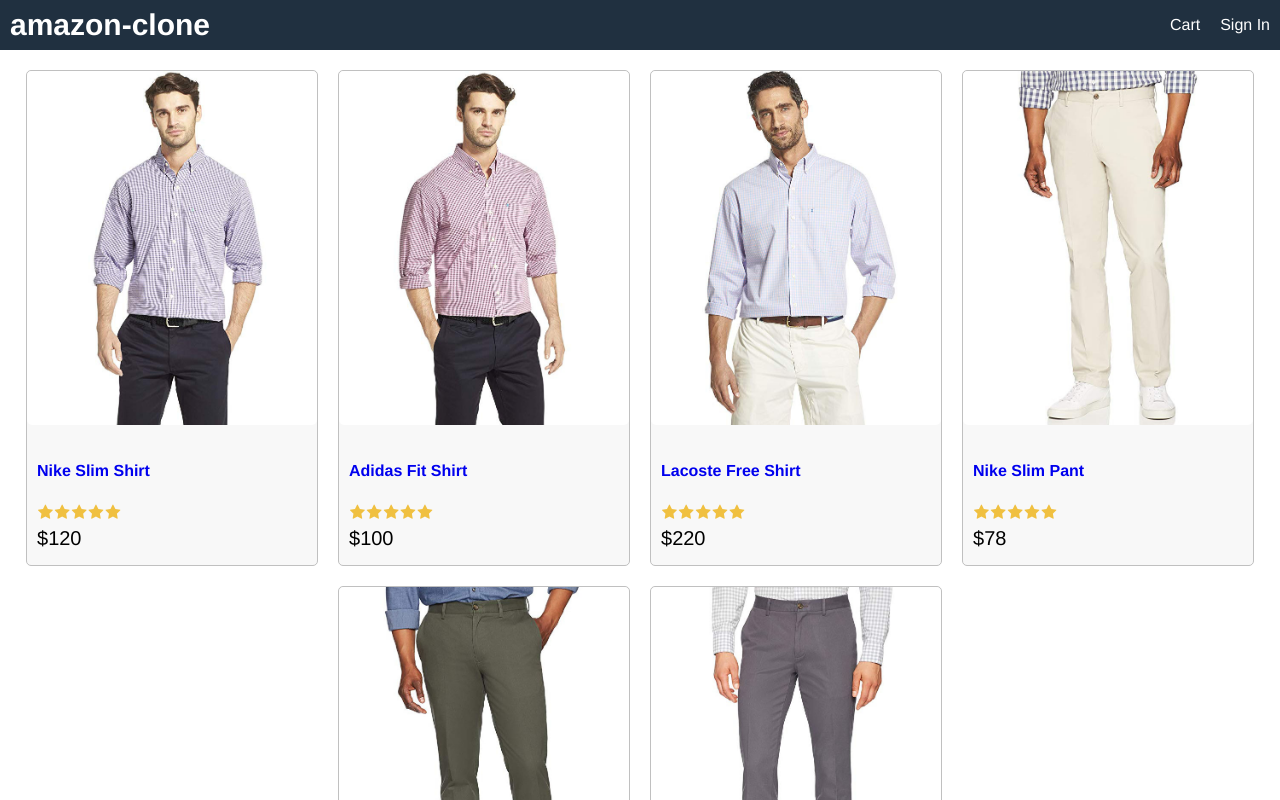
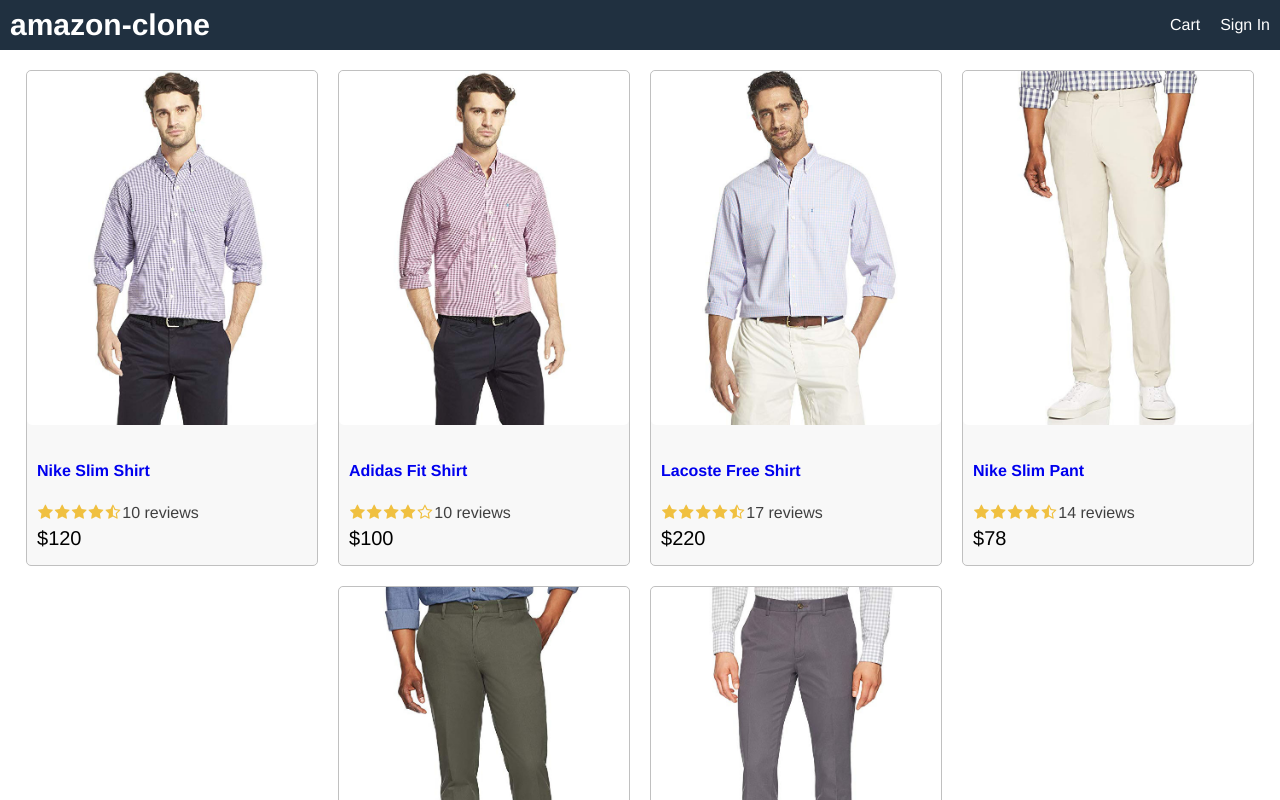
Before and after one commit to kholub1989/amazon-clone-full-ecomm, a React (Create React App) app in the folder web/: page / in a window 1280 px wide. Shown: the top 800 px of the page. Built offline with nearby package versions, Linux system fonts and the light colour scheme.

Commit message:
add Rating and Product components

```diff
--- a/web/src/App.js
+++ b/web/src/App.js
@@ -1,5 +1,6 @@
 import React from "react";
 import data from "./data";
+import Product from "./components/Product";
 
 function App() {
   return (
@@ -19,38 +20,7 @@
         <div>
           <div className="row center">
             {data.product.map((product) => (
-              <div className="card" key={product._id}>
-                <a href={`/product/${product._id}`}>
-                  <img
-                    className="medium"
-                    src={product.image}
-                    alt={product.name}
-                  />
-                </a>
-                <div className="card-body">
-                  <a href={`/product/${product._id}`}>
-                    <h2>{product.name}</h2>
-                  </a>
-                  <div className="rating">
-                    <span>
-                      <i className="fa fa-star"></i>
-                    </span>
-                    <span>
-                      <i className="fa fa-star"></i>
-                    </span>
-                    <span>
-                      <i className="fa fa-star"></i>
-                    </span>
-                    <span>
-                      <i className="fa fa-star"></i>
-                    </span>
-                    <span>
-                      <i className="fa fa-star"></i>
-                    </span>
-                  </div>
-                  <div className="price">${product.price}</div>
-                </div>
-              </div>
+              <Product key={product._id} product={product} />
             ))}
           </div>
         </div>
--- /dev/null
+++ b/web/src/components/Product.js
@@ -0,0 +1,20 @@
+import React from "react";
+import Rating from "./Rating";
+
+export default function Product(props) {
+  const { product } = props;
+  return (
+    <div className="card" key={product._id}>
+      <a href={`/product/${product._id}`}>
+        <img className="medium" src={product.image} alt={product.name} />
+      </a>
+      <div className="card-body">
+        <a href={`/product/${product._id}`}>
+          <h2>{product.name}</h2>
+        </a>
+        <Rating rating={product.rating} numReviews={product.numReviews} />
+        <div className="price">${product.price}</div>
+      </div>
+    </div>
+  );
+}
--- /dev/null
+++ b/web/src/components/Rating.js
@@ -0,0 +1,65 @@
+import React from "react";
+
+export default function Rating(props) {
+  const { rating, numReviews } = props;
+  return (
+    <div className="rating">
+      <span>
+        <i
+          className={
+            rating >= 1
+              ? "fa fa-star"
+              : rating >= 0.5
+              ? "fa fa-star-half-o"
+              : "fa fa-star-o"
+          }
+        ></i>
+      </span>
+      <span>
+        <i
+          className={
+            rating >= 2
+              ? "fa fa-star"
+              : rating >= 1.5
+              ? "fa fa-star-half-o"
+              : "fa fa-star-o"
+          }
+        ></i>
+      </span>
+      <span>
+        <i
+          className={
+            rating >= 3
+              ? "fa fa-star"
+              : rating >= 2.5
+              ? "fa fa-star-half-o"
+              : "fa fa-star-o"
+          }
+        ></i>
+      </span>
+      <span>
+        <i
+          className={
+            rating >= 4
+              ? "fa fa-star"
+              : rating >= 3.5
+              ? "fa fa-star-half-o"
+              : "fa fa-star-o"
+          }
+        ></i>
+      </span>
+      <span>
+        <i
+          className={
+            rating >= 5
+              ? "fa fa-star"
+              : rating >= 4.5
+              ? "fa fa-star-half-o"
+              : "fa fa-star-o"
+          }
+        ></i>
+      </span>
+      <span>{numReviews + " reviews"}</span>
+    </div>
+  );
+}
--- a/web/src/index.css
+++ b/web/src/index.css
@@ -122,3 +122,7 @@
   color: #f0c040;
   margin: 0.1rem;
 }
+
+.rating span:last-child {
+  color: #404040;
+}
```
